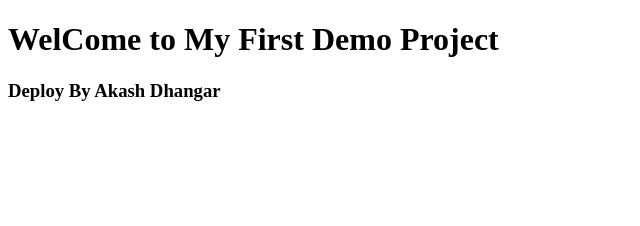
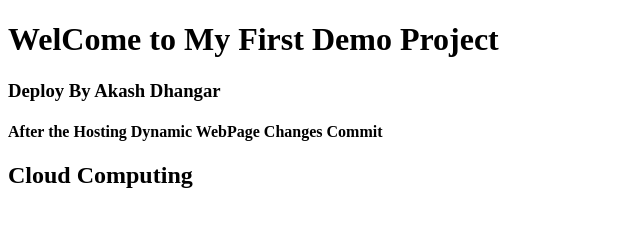
Before and after one commit to aakashdhangar2k10/dynamic_page, a plain HTML site: page index.html in a window 1280 px wide. Shown: the whole page, without its empty margins (0-640 px from the left). Drawn offline with Linux system fonts and the light colour scheme.

Commit message:
Update index.html

```diff
--- a/index.html
+++ b/index.html
@@ -8,5 +8,9 @@
 <body>
     <h1>WelCome to My First Demo Project</h1>
     <h3>Deploy By Akash Dhangar</h3>
+
+    <h4>After the Hosting Dynamic WebPage Changes Commit</h4>
+    <h2>Cloud Computing</h2>
+
 </body>
 </html>
```
